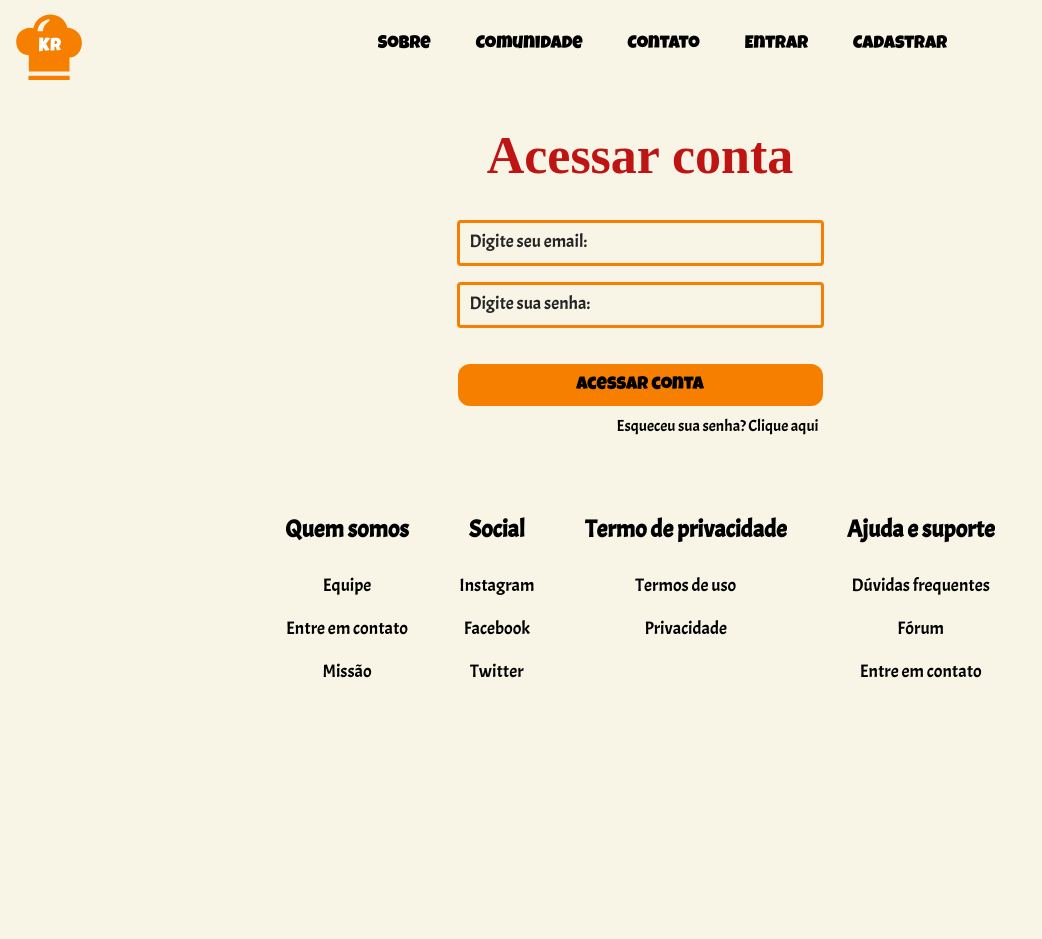
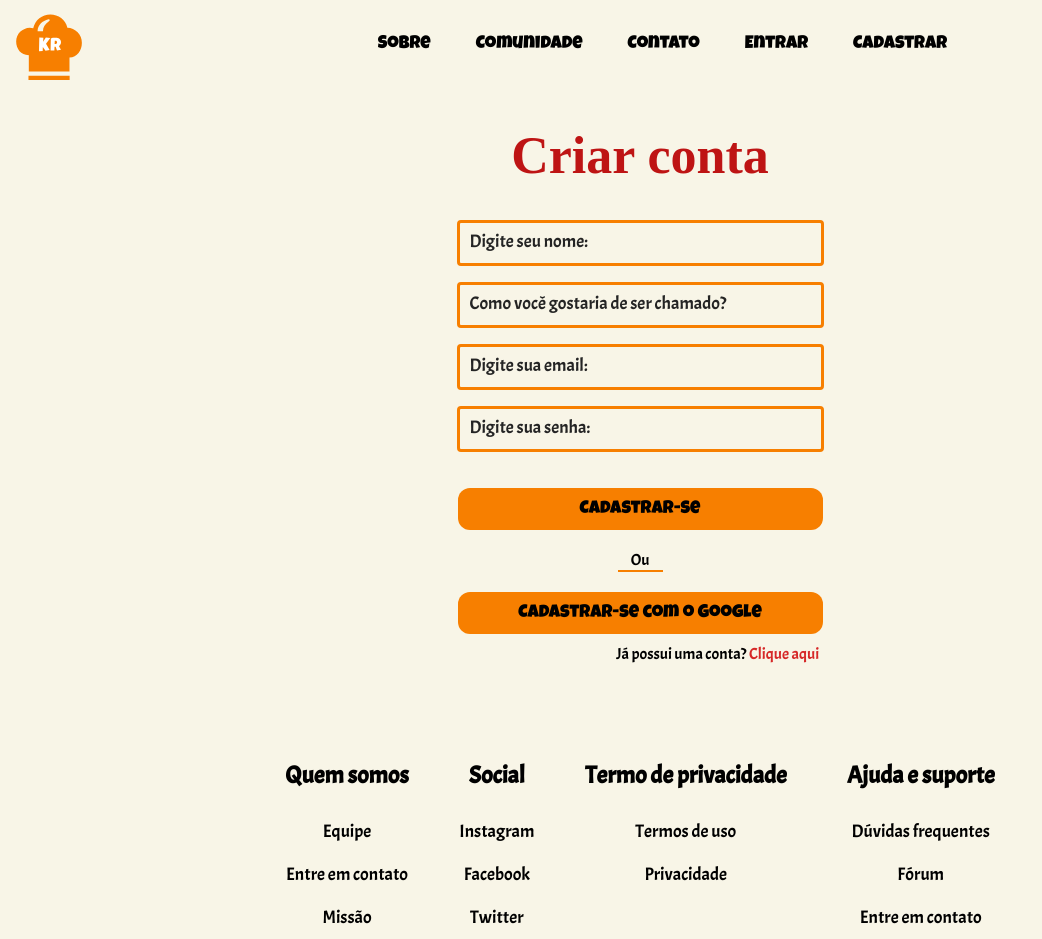
Before and after one commit to Kitchen-Road/KitchenRoad-Frontend, a React (Create React App) app in the folder app/: page / in a window 1280 px wide. Shown: the whole page, without its empty margins (0-1042 px from the left). Before the commit the page ends 800 px from the top, so only its background shows below. Built offline with nearby package versions, Linux system fonts and the light colour scheme.

Commit message:
Adição do input nick name

```diff
--- a/app/src/App.js
+++ b/app/src/App.js
@@ -7,7 +7,7 @@ import PageRegister from './pages/PageRegister';
 function App() {
   return (
 
-    <PageLogin />
+    <PageRegister />
 
   );
 }
--- a/app/src/components/container/Register.js
+++ b/app/src/components/container/Register.js
@@ -22,7 +22,12 @@ const Register = () => {
 
                 <div className="sign-up">
                     {/* <label>Digite seu email:</label> */}
-                    <input type="email" className="inputUser" placeholder="Digite seu email:" required/>
+                    <input type="email" className="inputUser" placeholder="Como você gostaria de ser chamado?" required/>
+                </div>
+
+                <div className="sign-up">
+                    {/* <label>Digite sua senha:</label> */}
+                    <input type="text" className="inputUser" placeholder="Digite sua email:" required/>
                 </div>
 
                 <div className="sign-up">
```
